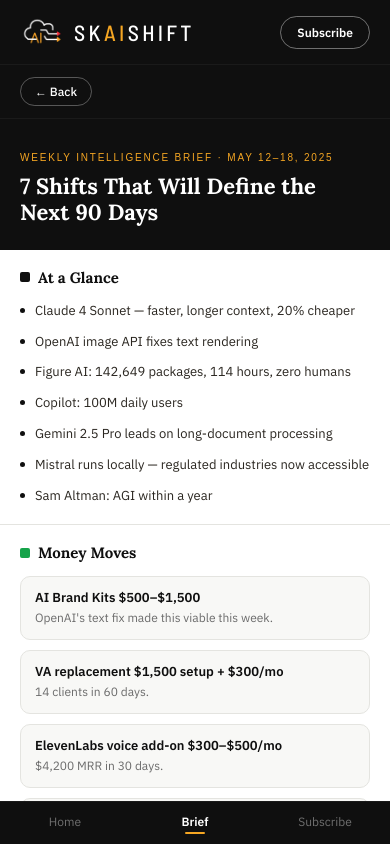
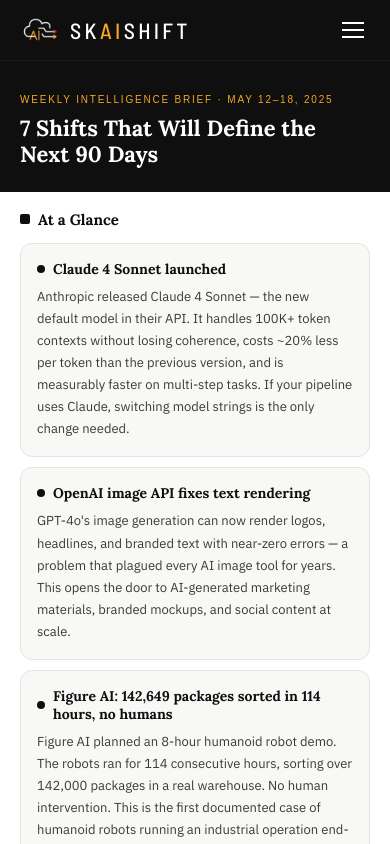
Before and after one commit to skycheng111/skaishift, a React (Vite) app in the folder skaishift/: page / in a window 390 px wide. Both pictures are taken after a click on the button "See all". Shown: the top 844 px of the page. Built offline with nearby package versions, Linux system fonts and the light colour scheme.

Commit message:
Hamburger nav, expanded brief, article background, subscribe fix

```diff
--- a/skaishift/src/App.jsx
+++ b/skaishift/src/App.jsx
@@ -56,34 +56,31 @@
 }
 
 // ── HEADER (mobile: name | LOGO | subscribe) ──────────────────────────────────
-function Header({ onSubscribe, onNav }) {
+function Header({ onNav, onBack }) {
+  const [open,setOpen]=useState(false);
+  const NAV=[{l:"Home",v:"home"},{l:"Weekly Brief",v:"brief"},{l:"Subscribe",v:"subscribe"}];
   return (
-    <header style={{
-      background:"#0F0F0F",
-      position:"sticky",top:0,zIndex:100,
-      borderBottom:"1px solid #1A1A1A",
-    }}>
-      <div style={{
-        maxWidth:1200,margin:"0 auto",
-        padding:"10px 20px",
-        display:"flex",
-        alignItems:"center",
-        justifyContent:"space-between",
-        gap:12,
-      }}>
-        {/* Left: logo + wordmark — always visible */}
+    <header style={{background:"#0F0F0F",position:"sticky",top:0,zIndex:200,borderBottom:"1px solid #1A1A1A"}}>
+      <div style={{maxWidth:1200,margin:"0 auto",padding:"10px 20px",display:"flex",alignItems:"center",justifyContent:"space-between",gap:12}}>
+
+        {/* Left: back arrow (article only) + logo + wordmark */}
         <div style={{display:"flex",alignItems:"center",gap:10,flexShrink:0}}>
-          <img src={LOGO_SRC} alt="skAIshift" style={{height:44,width:"auto",display:"block"}}/>
-          <span style={{fontFamily:"'Barlow Semi Condensed',sans-serif",fontSize:22,letterSpacing:"0.15em",fontWeight:500,lineHeight:1,whiteSpace:"nowrap"}}>
-            <span style={{color:"#FFFFFF"}}>SK</span>
-            <span style={{color:T.amber}}>AI</span>
-            <span style={{color:"#FFFFFF"}}>SHIFT</span>
-          </span>
+          {onBack&&(
+            <button onClick={onBack} style={{background:"transparent",border:"none",color:"rgba(255,255,255,0.6)",cursor:"pointer",padding:"4px 8px 4px 0",fontSize:18,lineHeight:1}}>←</button>
+          )}
+          <div style={{display:"flex",alignItems:"center",gap:10,cursor:"pointer"}} onClick={()=>onNav("home")}>
+            <img src={LOGO_SRC} alt="skAIshift" style={{height:40,width:"auto",display:"block"}}/>
+            <span style={{fontFamily:"'Barlow Semi Condensed',sans-serif",fontSize:22,letterSpacing:"0.15em",fontWeight:500,lineHeight:1,whiteSpace:"nowrap"}}>
+              <span style={{color:"#FFFFFF"}}>SK</span>
+              <span style={{color:T.amber}}>AI</span>
+              <span style={{color:"#FFFFFF"}}>SHIFT</span>
+            </span>
+          </div>
         </div>
 
-        {/* Center: desktop nav only */}
+        {/* Center: desktop nav */}
         <nav className="desktop-nav" style={{display:"none",alignItems:"center",gap:4}}>
-          {[{l:"Home",v:"home"},{l:"Brief",v:"brief"},{l:"Subscribe",v:"subscribe"}].map(it=>(
+          {NAV.map(it=>(
             <button key={it.v} onClick={()=>onNav(it.v)}
               style={{background:"transparent",color:"rgba(255,255,255,0.7)",border:"none",padding:"8px 18px",fontFamily:"'IBM Plex Sans',sans-serif",fontSize:13,cursor:"pointer",fontWeight:500,borderRadius:20,transition:"all 0.15s"}}
               onMouseEnter={e=>{e.currentTarget.style.color="#fff";e.currentTarget.style.background="rgba(255,255,255,0.08)";}}
@@ -93,14 +90,26 @@
           ))}
         </nav>
 
-        {/* Right: subscribe — always visible */}
-        <button onClick={onSubscribe}
-          style={{background:"transparent",color:"#FFFFFF",border:"1px solid rgba(255,255,255,0.4)",borderRadius:20,padding:"8px 16px",fontFamily:"'IBM Plex Sans',sans-serif",fontSize:12,cursor:"pointer",fontWeight:600,whiteSpace:"nowrap",transition:"all 0.15s",flexShrink:0}}
-          onMouseEnter={e=>{e.currentTarget.style.background="rgba(255,255,255,0.1)";e.currentTarget.style.borderColor="rgba(255,255,255,0.7)";}}
-          onMouseLeave={e=>{e.currentTarget.style.background="transparent";e.currentTarget.style.borderColor="rgba(255,255,255,0.4)";}}>
-          Subscribe
+        {/* Right: hamburger (mobile) */}
+        <button className="mobile-hamburger" onClick={()=>setOpen(o=>!o)}
+          style={{background:"transparent",border:"none",cursor:"pointer",padding:"6px",display:"flex",flexDirection:"column",gap:5,flexShrink:0}}>
+          <span style={{display:"block",width:22,height:2,background:open?"transparent":"#fff",transition:"all 0.2s"}}/>
+          <span style={{display:"block",width:22,height:2,background:"#fff",transform:open?"rotate(45deg) translate(5px,5px)":"none",transition:"all 0.2s"}}/>
+          <span style={{display:"block",width:22,height:2,background:"#fff",transform:open?"rotate(-45deg) translate(5px,-5px)":"none",transition:"all 0.2s"}}/>
         </button>
       </div>
+
+      {/* Mobile dropdown menu */}
+      {open&&(
+        <div className="mobile-hamburger" style={{background:"#0F0F0F",borderTop:"1px solid #1A1A1A",padding:"8px 0 16px"}}>
+          {NAV.map(it=>(
+            <button key={it.v} onClick={()=>{onNav(it.v);setOpen(false);}}
+              style={{display:"block",width:"100%",background:"transparent",border:"none",color:"#fff",padding:"14px 24px",fontFamily:"'IBM Plex Sans',sans-serif",fontSize:16,cursor:"pointer",textAlign:"left",fontWeight:500,borderBottom:"1px solid #1A1A1A"}}>
+              {it.l}
+            </button>
+          ))}
+        </div>
+      )}
     </header>
   );
 }
@@ -206,9 +215,7 @@
 function ArticleDetail({ story, onBack }) {
   return (
     <div style={{background:T.bg,minHeight:"100vh"}}>
-      <div style={{position:"sticky",top:0,zIndex:50,background:"#0F0F0F",borderBottom:"1px solid #1A1A1A",padding:`12px ${INSET}px`}}>
-        <button onClick={onBack} style={{background:"transparent",border:"1px solid rgba(255,255,255,0.3)",borderRadius:20,padding:"6px 14px",fontFamily:"'IBM Plex Sans',sans-serif",fontSize:12,color:"#fff",cursor:"pointer",fontWeight:500}}>← Back</button>
-      </div>
+
       <div style={{maxWidth:720,margin:"0 auto"}}>
         <div style={{borderRadius:20,overflow:"hidden",margin:`16px ${INSET}px 0`,boxShadow:"0 2px 12px rgba(0,0,0,0.1)"}}>
           <NewsImg src={story.img} style={{width:"100%",aspectRatio:"16/9",objectFit:"cover"}}/>
@@ -246,8 +253,17 @@
           </div>
 
           <div style={{background:"#F8F8F6",borderRadius:12,padding:"16px 18px",marginBottom:24,border:T.border}}>
-            <p style={{fontFamily:"'Bebas Neue',sans-serif",fontSize:9,color:T.mid,letterSpacing:"0.14em",margin:"0 0 8px"}}>CATEGORY</p>
-            <p style={{fontFamily:"'IBM Plex Sans',sans-serif",fontSize:13,color:T.ink,lineHeight:1.6,margin:0}}>Filed under <strong>{story.cat}</strong> — one of the fastest-moving income verticals in AI services right now.</p>
+            <p style={{fontFamily:"'Bebas Neue',sans-serif",fontSize:9,color:T.mid,letterSpacing:"0.14em",margin:"0 0 8px"}}>BACKGROUND — WHAT IS THIS?</p>
+            <p style={{fontFamily:"'IBM Plex Sans',sans-serif",fontSize:13,color:T.ink,lineHeight:1.7,margin:0}}>{
+              ({
+                Earn:"The AI income opportunity space covers ways that individuals and small teams are monetizing AI capabilities directly — through services, products, and automation. Unlike traditional software, AI income opportunities often require no coding: the barrier is packaging and distribution, not technical skill. Early movers in each niche establish price anchors and client trust before the market saturates.",
+                Tools:"AI tools are software applications that give users access to AI capabilities — image generation, voice cloning, code completion, research automation, and more. The landscape changes weekly. Understanding which tools are production-ready versus experimental is a core skill for anyone building an AI-based service business.",
+                Models:"Large language models (LLMs) are the AI systems that power most modern AI products — ChatGPT, Claude, Gemini, and others. They're trained on massive datasets and can generate text, code, images, and more. Model updates matter because they directly change what's possible in your products and pipelines — often dramatically.",
+                Business:"Enterprise and SMB adoption of AI is accelerating. Businesses are integrating AI into operations, customer service, marketing, and decision-making. Understanding where businesses are in their AI journey tells you where the consulting, implementation, and training opportunities are.",
+                Strategy:"AI strategy covers how individuals and organizations position themselves relative to AI's advancement — which skills to build, which markets to enter, how to price services, and how to think about the next 1–3 years. Getting strategy right is more valuable than any single tool or model.",
+                Robotics:"Physical AI refers to AI systems embedded in robots and hardware — humanoid robots, autonomous vehicles, drones, and industrial machines. While still early, the companies building in this space are moving fast. Understanding physical AI is increasingly relevant for consultants advising manufacturing, logistics, and operations clients.",
+              })[story.cat] || "This category covers one of the fastest-moving areas in AI — a space where new capabilities, products, and income opportunities are emerging weekly."
+            }</p>
           </div>
 
         </div>
@@ -299,11 +315,40 @@
 
 // ── BRIEF PAGE ────────────────────────────────────────────────────────────────
 const BRIEF_FULL=[
-  {id:"glance",label:"At a Glance", color:T.ink,       items:["Claude 4 Sonnet — faster, longer context, 20% cheaper","OpenAI image API fixes text rendering","Figure AI: 142,649 packages, 114 hours, zero humans","Copilot: 100M daily users","Gemini 2.5 Pro leads on long-document processing","Mistral runs locally — regulated industries now accessible","Sam Altman: AGI within a year"]},
-  {id:"money", label:"Money Moves", color:CATS.Earn,   items:[{h:"AI Brand Kits $500–$1,500",s:"OpenAI's text fix made this viable this week."},{h:"VA replacement $1,500 setup + $300/mo",s:"14 clients in 60 days."},{h:"ElevenLabs voice add-on $300–$500/mo",s:"$4,200 MRR in 30 days."},{h:"Copilot implementation $2K–$5K",s:"100M users means clients are already sold."},{h:"Prompt courses $397–$797",s:"Niche-specific. Build audience 5 weeks first."}]},
-  {id:"models",label:"Model Updates",color:CATS.Models, items:[{h:"Claude 4 Sonnet",s:"Switch now. Same API, better output, lower cost."},{h:"Gemini 2.5 Pro",s:"Use for any doc over 50 pages."},{h:"OpenAI o3 (API live)",s:"Premium reasoning. Route high-stakes tasks here."},{h:"Mistral local",s:"On-device frontier capability."}]},
-  {id:"tools", label:"Tools to Know",color:CATS.Tools,  items:[{h:"Cursor Background Agents",s:"Code overnight. Review in the morning."},{h:"Perplexity Pro Research",s:"10-min reports. Add analysis. Charge $2,500+."},{h:"Luma AI + Blender",s:"Photo to 3D. $500–$2K per scene."},{h:"Make.com + Claude",s:"No-code automation. Avg deal $4,800."}]},
-  {id:"watch", label:"Watch List",   color:CATS.Strategy,items:["Spot + Claude open-source — robotics consulting niche forming","EU AI Act enforcement active","AGI timeline pressure","Image-to-3D maturing — game studio market opening"]},
+  {id:"glance",label:"At a Glance",color:T.ink,items:[
+    {h:"Claude 4 Sonnet launched",s:"Anthropic released Claude 4 Sonnet — the new default model in their API. It handles 100K+ token contexts without losing coherence, costs ~20% less per token than the previous version, and is measurably faster on multi-step tasks. If your pipeline uses Claude, switching model strings is the only change needed."},
+    {h:"OpenAI image API fixes text rendering",s:"GPT-4o's image generation can now render logos, headlines, and branded text with near-zero errors — a problem that plagued every AI image tool for years. This opens the door to AI-generated marketing materials, branded mockups, and social content at scale."},
+    {h:"Figure AI: 142,649 packages sorted in 114 hours, no humans",s:"Figure AI planned an 8-hour humanoid robot demo. The robots ran for 114 consecutive hours, sorting over 142,000 packages in a real warehouse. No human intervention. This is the first documented case of humanoid robots running an industrial operation end-to-end."},
+    {h:"Copilot: 100M daily active users",s:"Microsoft confirmed GitHub Copilot now has 100 million daily active users — tripling in 12 months. The growth was driven by deep integration into Teams, Excel, and Word. This means your clients are already using AI whether they told you or not."},
+    {h:"Gemini 2.5 Pro leads on long documents",s:"Google's Gemini 2.5 Pro now tops benchmarks for processing documents over 50 pages — outperforming GPT-4o and Claude on dense technical content, legal docs, and financial reports. Practically: use Gemini for anything that requires reading large files end-to-end."},
+    {h:"Mistral runs fully on-device",s:"Mistral's latest model runs locally on consumer hardware with no internet connection required. This is significant for regulated industries (healthcare, legal, finance) where data can't leave the building — and for builders who want to offer offline-capable AI tools."},
+    {h:"Sam Altman: AGI within a year",s:"OpenAI's CEO said publicly that artificial general intelligence — AI that can do most knowledge work at human level — could arrive within a year. Whether or not the timeline is accurate, it signals that frontier AI labs believe we're in the final phase of the transition. Build now."},
+  ]},
+  {id:"money",label:"Money Moves",color:CATS.Earn,items:[
+    {h:"AI Brand Kits: $500–$1,500",s:"OpenAI's text-rendering fix made AI-generated logos and branded mockups viable for the first time. Designers and marketers are packaging this into fixed-price brand kit offers — logo variants, social templates, color palettes — and closing in under 3 hours. One designer reported $11K in her first week."},
+    {h:"VA Replacement: $1,500 setup + $300/mo",s:"Small businesses are replacing full-time virtual assistants with n8n + Claude pipelines that handle inbox triage, lead follow-up, appointment scheduling, and invoice processing. The pitch: same output, lower cost, zero sick days. One operator closed 14 clients in 60 days at this price point."},
+    {h:"ElevenLabs Voice Add-On: $300–$500/mo",s:"ElevenLabs' voice cloning now passes quality checks for client-facing audio — narration, training videos, podcast-style content. Agencies are adding it as a monthly retainer add-on on top of existing web or content packages. One agency added $4,200 MRR in 30 days with zero new hires."},
+    {h:"Copilot Implementation: $2K–$5K",s:"With 100M daily Copilot users, clients are no longer skeptical — they want someone to set it up properly. Done-for-you Copilot implementation packages covering Teams, Excel, and Outlook are closing at $2K–$5K. The sell is easy because the product already has social proof at scale."},
+    {h:"Prompt Engineering Courses: $397–$797",s:"Niche-specific prompt courses (for real estate agents, lawyers, e-commerce operators) are outperforming generic AI courses 10-to-1. The formula: build an audience in one vertical for 5 weeks, document real results, sell a course that solves one specific workflow. Price anchors at $397–$797."},
+  ]},
+  {id:"models",label:"Model Updates",color:CATS.Models,items:[
+    {h:"Claude 4 Sonnet — switch now",s:"Claude 4 Sonnet is Anthropic's new mid-tier model — positioned between Haiku (fast/cheap) and Opus (most capable). It's now the best value in the Claude lineup: 20% cheaper than Claude 3 Sonnet, faster response times, and better performance on multi-step reasoning tasks. Update your API calls from claude-3-sonnet to claude-sonnet-4-6."},
+    {h:"Gemini 2.5 Pro — use for long documents",s:"Google's Gemini 2.5 Pro has a 1M token context window and currently leads all benchmarks on long-document comprehension — legal contracts, technical manuals, financial filings. If you're building anything that needs to read and reason across large files, Gemini 2.5 Pro is the current best choice."},
+    {h:"OpenAI o3 — API now live",s:"o3 is OpenAI's reasoning-specialized model. Unlike standard models that respond immediately, o3 'thinks' before answering — working through complex logic step by step. This makes it significantly better at math, code review, legal analysis, and any task where correctness matters more than speed. Available via API now."},
+    {h:"Mistral — runs locally, no internet",s:"Mistral's latest model can run entirely on local hardware — a MacBook Pro or a small server — with no API calls, no data leaving the device. This is the first frontier-quality model that works in air-gapped environments. Opens up healthcare, government, and legal markets that were previously inaccessible."},
+  ]},
+  {id:"tools",label:"Tools to Know",color:CATS.Tools,items:[
+    {h:"Cursor Background Agents",s:"Cursor is an AI-first code editor. Background Agents is a new feature that lets you assign coding tasks that run asynchronously while you're doing other work — you come back to a completed pull request. One developer documented running 9 simultaneous client projects at $40K/month using this workflow alone."},
+    {h:"Perplexity Pro Research Mode",s:"Perplexity's Pro tier includes a research agent that autonomously searches, reads, and synthesizes information from multiple sources into a structured report — in about 10 minutes. It's not a replacement for expert analysis, but it's an excellent first draft. Consultants are using it to reduce research time by 80% and charging the same rate."},
+    {h:"Luma AI + Blender",s:"Luma AI generates 3D scenes from photos or text prompts. Combined with Blender (free, industry-standard 3D software), it creates a pipeline for architectural visualization, product renders, and game assets. Freelancers are charging $500–$2K per scene for real estate and e-commerce clients."},
+    {h:"Make.com + Claude",s:"Make.com (formerly Integromat) is a no-code automation platform similar to Zapier but with more flexibility. When connected to Claude via API, it enables complex multi-step AI workflows — intake forms that auto-respond, CRMs that write their own follow-ups, support tickets that self-triage. Average deal size for these buildouts: $4,800."},
+  ]},
+  {id:"watch",label:"Watch List",color:CATS.Strategy,items:[
+    {h:"Spot + Claude open-source",s:"Boston Dynamics' Spot robot now has an open-source Claude integration — meaning anyone can program the robot using plain English commands. This is early, but it signals a coming wave of AI-controlled physical robots that non-engineers can deploy. A robotics consulting niche is forming around this."},
+    {h:"EU AI Act enforcement begins",s:"The EU AI Act — the world's first comprehensive AI regulation — is moving into active enforcement. US companies selling to EU customers, or EU companies using AI tools, must now document their AI systems and demonstrate compliance. US consultants with AI expertise are already being hired by EU firms to help navigate this."},
+    {h:"AGI timeline pressure",s:"Multiple frontier lab leaders have stated AGI could arrive within 1–2 years. Whether or not that's accurate, it's creating urgency: businesses that don't have AI workflows established now will face a much steeper learning curve when capabilities accelerate. The window to build expertise and systems is open now."},
+    {h:"Image-to-3D maturing",s:"Tools that convert photos or 2D images into 3D models are improving rapidly. Current quality is approaching professional-grade for architectural visualization, product design, and game development. Real estate firms and e-commerce brands are the first buyers — watch for a freelance market to emerge in the next 60–90 days."},
+  ]},
 ];
 function BriefPage({ briefData, onBack }) {
   const sections = briefData?.sections || BRIEF_FULL;
@@ -311,9 +356,7 @@
   const weekLabel = briefData?.week      || "May 12–18, 2025";
   return (
     <div style={{background:T.bg,paddingBottom:24}}>
-      <div style={{position:"sticky",top:0,zIndex:50,background:"#0F0F0F",borderBottom:"1px solid #1A1A1A",padding:`12px ${INSET}px`}}>
-        <button onClick={onBack} style={{background:"transparent",border:"1px solid rgba(255,255,255,0.3)",borderRadius:20,padding:"6px 14px",fontFamily:"'IBM Plex Sans',sans-serif",fontSize:12,color:"#fff",cursor:"pointer",fontWeight:500}}>← Back</button>
-      </div>
+
       <div style={{background:T.ink,padding:`28px ${INSET}px 24px`}}>
         <span style={{fontFamily:"'Bebas Neue',sans-serif",fontSize:10,color:T.amber,letterSpacing:"0.18em"}}>WEEKLY INTELLIGENCE BRIEF · {weekLabel.toUpperCase()}</span>
         <h1 style={{fontFamily:"'Lora',serif",fontWeight:700,fontSize:22,color:"#fff",lineHeight:1.2,margin:"8px 0 0"}}>{headline}</h1>
@@ -329,7 +372,13 @@
               {sec.items.map((item,i)=>
                 typeof item==="string"
                   ?<div key={i} style={{display:"flex",gap:10,alignItems:"flex-start"}}><div style={{width:5,height:5,borderRadius:"50%",background:sec.color,flexShrink:0,marginTop:7}}/><p style={{fontFamily:"'IBM Plex Sans',sans-serif",fontSize:13,color:"#2A2620",lineHeight:1.6,margin:0}}>{item}</p></div>
-                  :<div key={i} style={{background:"#F8F8F6",borderRadius:10,padding:"12px 14px",border:T.border}}><p style={{fontFamily:"'IBM Plex Sans',sans-serif",fontWeight:600,fontSize:13,color:T.ink,margin:"0 0 3px"}}>{item.h}</p><p style={{fontFamily:"'IBM Plex Sans',sans-serif",fontSize:12,color:T.mid,margin:0,lineHeight:1.5}}>{item.s}</p></div>
+                  :<div key={i} style={{background:"#F8F8F6",borderRadius:12,padding:"16px",border:T.border}}>
+                    <div style={{display:"flex",alignItems:"center",gap:8,marginBottom:8}}>
+                      <div style={{width:8,height:8,borderRadius:"50%",background:sec.color,flexShrink:0}}/>
+                      <p style={{fontFamily:"'Lora',serif",fontWeight:700,fontSize:14,color:T.ink,margin:0}}>{item.h}</p>
+                    </div>
+                    <p style={{fontFamily:"'IBM Plex Sans',sans-serif",fontSize:13,color:"#3A3A3A",margin:0,lineHeight:1.7}}>{item.s}</p>
+                  </div>
               )}
             </div>
           </div>
@@ -388,7 +437,7 @@
       )}
 
       <div style={{display:"grid",gridTemplateColumns:"1fr 1fr",gap:10,marginTop:24}}>
-        {[{n:"10K+",l:"Subscribers"},{n:"Daily",l:"Issues"},{n:"6 AM",l:"Delivery"},{n:"Free",l:"Forever"}].map(s=>(
+        {[{n:"10K+",l:"Subscribers"},{n:"6 AM",l:"Delivery ET"},{n:"Daily",l:"Updates"},{n:"Free",l:"Forever"}].map(s=>(
           <div key={s.l} style={{background:"#F8F8F6",border:T.border,borderRadius:14,padding:"16px 14px"}}>
             <p style={{fontFamily:"'Lora',serif",fontWeight:700,fontSize:22,color:T.ink,margin:"0 0 2px"}}>{s.n}</p>
             <p style={{fontFamily:"'IBM Plex Sans',sans-serif",fontSize:11,color:T.mid,margin:0}}>{s.l}</p>
@@ -400,18 +449,7 @@
 }
 
 // ── BOTTOM NAV (mobile only, hidden on desktop) ────────────────────────────────
-function BottomNav({ view, setView }) {
-  return (
-    <nav className="bottom-nav" style={{position:"fixed",bottom:0,left:0,right:0,zIndex:200,background:"#0F0F0F",borderTop:"1px solid #1A1A1A",display:"flex",paddingBottom:"env(safe-area-inset-bottom)"}}>
-      {[{id:"home",l:"Home"},{id:"brief",l:"Brief"},{id:"subscribe",l:"Subscribe"}].map(it=>(
-        <button key={it.id} onClick={()=>setView(it.id)} style={{flex:1,background:"none",border:"none",padding:"12px 0 10px",cursor:"pointer",display:"flex",flexDirection:"column",alignItems:"center",gap:3}}>
-          <span style={{fontFamily:"'IBM Plex Sans',sans-serif",fontSize:12,color:view===it.id?"#FFFFFF":"rgba(255,255,255,0.4)",fontWeight:view===it.id?600:400}}>{it.l}</span>
-          {view===it.id&&<div style={{width:20,height:2,borderRadius:1,background:T.amber}}/>}
-        </button>
-      ))}
-    </nav>
-  );
-}
+// BottomNav removed — replaced by hamburger menu in Header
 
 // ── APP ───────────────────────────────────────────────────────────────────────
 export default function App() {
@@ -469,16 +507,16 @@
         }
       `}</style>
 
-      {view!=="article"&&<Header onSubscribe={()=>setView("subscribe")} onNav={onNav}/>}
+      <Header onNav={onNav} onBack={view==="article"?onBack:null}/>
 
-      <main style={{flex:1,paddingBottom:view!=="article"?64:0}}>
+      <main style={{flex:1}}>
         {view==="home"      &&<HomeView articles={newsData.articles} date={newsData.date} cat={cat} setCat={c=>{setCat(c);setPage(0);}} page={page} setPage={setPage} onSelect={onSelect} onNav={onNav}/>}
-        {view==="article"   &&art&&<ArticleDetail story={art} onBack={onBack}/>}
+        {view==="article"   &&art&&<ArticleDetail story={art} onBack={onBack} onNav={onNav}/>}
         {view==="brief"     &&<BriefPage briefData={briefData} onBack={()=>setView('home')}/>}
         {view==="subscribe" &&<SubPage/>}
       </main>
 
-      {view!=="article"&&<BottomNav view={view} setView={setView}/>}
+
     </div>
   );
 }
```
